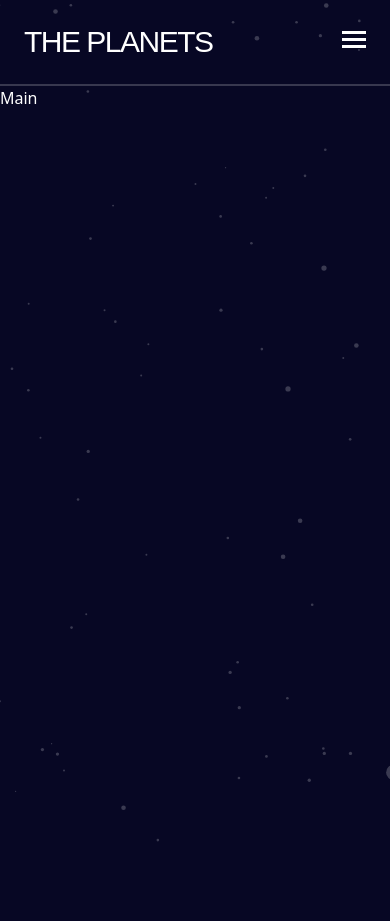
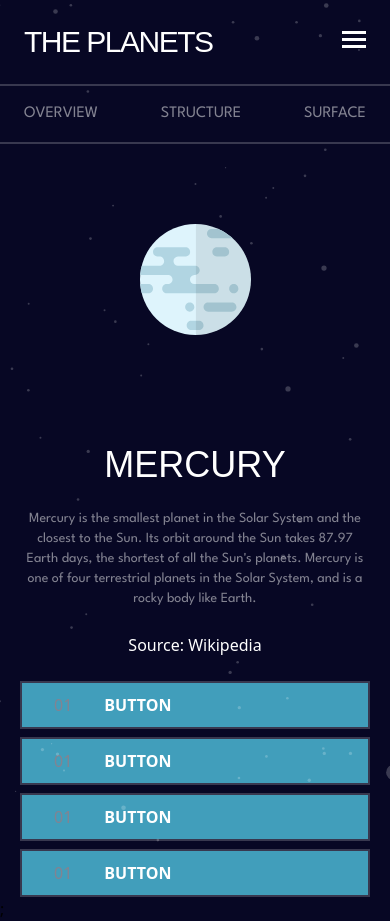
Before and after one commit to AlsoPeters/fem-planets-fact-site, a Next.js app: page / in a window 390 px wide. Before the commit the page ends 844 px from the top, so only its background shows below. Built offline with nearby package versions, Linux system fonts and the light colour scheme; a web font is replaced by a local one.

Commit message:
started working on mobile menu

```diff
--- a/src/components/Button.tsx
+++ b/src/components/Button.tsx
@@ -2,18 +2,21 @@ import React, { useState } from 'react';
 import classNames from 'classnames';
 
 export default function Button() {
-  const [wasClicked, setWasClicked] = useState(false);
+  const [toggleActive, setToggleActive] = useState(false);
 
   const defaultStyle =
     'bg-blue-light border-2 border-blue-light flex items-center w-[350px] h-12 leading-[11px]';
 
   const buttonStyle = classNames(defaultStyle, {
     'bg-black border-2 border-gray-dark flex items-center w-[350px] h-12 leading-[11px] hover:bg-gray-dark':
-      !wasClicked,
+      !toggleActive,
   });
 
   return (
-    <button onClick={() => setWasClicked(!wasClicked)} className={buttonStyle}>
+    <button
+      onClick={() => setToggleActive(!toggleActive)}
+      className={buttonStyle}
+    >
       <div className='text-gray px-8'>01</div>
       <div className='text-white font-bold'>BUTTON</div>
     </button>
--- /dev/null
+++ b/src/components/InfoMenu.tsx
@@ -0,0 +1,11 @@
+import React from 'react';
+
+export default function InfoMenu() {
+  return (
+    <div className='flex justify-between px-6 py-4 border-b-2 border-gray-dark font-spartan text-gray'>
+      <div>OVERVIEW</div>
+      <div>STRUCTURE</div>
+      <div>SURFACE</div>
+    </div>
+  );
+}
--- /dev/null
+++ b/src/components/MobileMenu.tsx
@@ -0,0 +1,18 @@
+import Image from 'next/image';
+import React from 'react';
+import MobileMenuItem from './MobileMenuItem';
+
+export default function MobileMenu(): JSX.Element {
+  return (
+    <div className='flex flex-col items-stretch text-white bg-black  absolute w-full px-6 font-spartan'>
+      <MobileMenuItem planet='MERCURY' color='bg-white' />
+      <MobileMenuItem planet='VENUS' color='bg-yellow' />
+      <MobileMenuItem planet='EARTH' color='bg-blue' />
+      <MobileMenuItem planet='MARS' color='bg-orange-100' />
+      <MobileMenuItem planet='JUPITER' color='bg-orange-200' />
+      <MobileMenuItem planet='SATURN' color='bg-yellow' />
+      <MobileMenuItem planet='URANUS' color='bg-green' />
+      <MobileMenuItem planet='NEPTUNE' color='bg-blue-light' />
+    </div>
+  );
+}
--- /dev/null
+++ b/src/components/MobileMenuItem.tsx
@@ -0,0 +1,21 @@
+import React from 'react';
+import Image from 'next/image';
+
+export default function MobileMenuItem({ planet, color }): JSX.Element {
+  return (
+    <div className='flex items-center justify-between border-2 border-black py-4 border-b-gray-dark'>
+      <div className='flex gap-4'>
+        <div className={`h-4 w-4 rounded-full ${color}`}></div>
+        <div>{planet}</div>
+      </div>
+      <div>
+        <Image
+          src='/assets/icon-chevron.svg'
+          width={4}
+          height={8}
+          alt='chevron'
+        />
+      </div>
+    </div>
+  );
+}
--- a/src/components/Nav.tsx
+++ b/src/components/Nav.tsx
@@ -3,7 +3,7 @@ import Image from 'next/image';
 
 export default function Nav(): JSX.Element {
   return (
-    <div className='flex justify-between px-6 py-4 border-b-2 border-gray-dark items-center'>
+    <div className='flex justify-between px-6 py-4 border-b-2 border-gray-dark bg-black items-center '>
       <h2 className='text-white text-3xl leading-[52px] -tracking-[1.5px] font-antonio'>
         THE PLANETS
       </h2>
--- /dev/null
+++ b/src/components/PlanetImage.tsx
@@ -0,0 +1,15 @@
+import React from 'react';
+import Image from 'next/image';
+
+export default function PlanetImage(): JSX.Element {
+  return (
+    <div className='m-auto py-20'>
+      <Image
+        src='/assets/planet-mercury.svg'
+        width={111}
+        height={111}
+        alt='mercury'
+      />
+    </div>
+  );
+}
--- /dev/null
+++ b/src/components/PlanetOverview.tsx
@@ -0,0 +1,23 @@
+import React from 'react';
+import Button from './Button';
+
+export default function PlanetOverview(): JSX.Element {
+  return (
+    <div className='flex flex-col items-center px-6'>
+      <div className='font-antonio text-4xl my-6'>MERCURY</div>
+      <p className=' font-spartan text-center text-sm text-gray'>
+        Mercury is the smallest planet in the Solar System and the closest to
+        the Sun. Its orbit around the Sun takes 87.97 Earth days, the shortest
+        of all the Sun's planets. Mercury is one of four terrestrial planets in
+        the Solar System, and is a rocky body like Earth.
+      </p>
+      <div className='my-6'>Source: Wikipedia</div>
+      <div className='gap-2 flex flex-col'>
+        <Button />
+        <Button />
+        <Button />
+        <Button />
+      </div>
+    </div>
+  );
+}
--- a/src/pages/_app.tsx
+++ b/src/pages/_app.tsx
@@ -1,8 +1,18 @@
-import "../styles/globals.css";
-import type { AppType } from "next/dist/shared/lib/utils";
+import '../styles/globals.css';
+import type { AppType } from 'next/dist/shared/lib/utils';
+import Nav from '../components/Nav';
+import InfoMenu from '../components/InfoMenu';
+import MobileMenu from '../components/MobileMenu';
 
 const MyApp: AppType = ({ Component, pageProps }) => {
-  return <Component {...pageProps} />;
+  return (
+    <>
+      <Nav />
+      {/* <MobileMenu /> */}
+      <InfoMenu />
+      <Component {...pageProps} />;
+    </>
+  );
 };
 
 export default MyApp;
--- a/src/pages/index.tsx
+++ b/src/pages/index.tsx
@@ -1,10 +1,17 @@
 import type { NextPage } from 'next';
 import Head from 'next/head';
+import Image from 'next/image';
+import Link from 'next/link';
+import fsPromises from 'fs/promises';
+import path from 'path';
+
 import Button from '../components/Button';
 import Nav from '../components/Nav';
-import Image from 'next/image';
+import InfoMenu from '../components/InfoMenu';
+import PlanetImage from '../components/PlanetImage';
+import PlanetOverview from '../components/PlanetOverview';
 
-const Home: NextPage = () => {
+export default function NextPage(): JSX.Element {
   return (
     <>
       <Head>
@@ -19,13 +26,15 @@ const Home: NextPage = () => {
         objectPosition='center'
         alt='background stars'
       />
-      <Nav />
-      <main className='text-white'>Main</main>
+      <main className='text-white flex flex-col'>
+        <PlanetImage />
+        <PlanetOverview />
+
+        <div className='text-white'></div>
+      </main>
     </>
   );
-};
-
-export default Home;
+}
 
 // type TechnologyCardProps = {
 //   name: string;
--- /dev/null
+++ b/src/pages/planets/mercury.tsx
@@ -0,0 +1,5 @@
+import React from 'react';
+
+export default function mercury(): JSX.Element {
+  return <div className='text-white'>mercury</div>;
+}
```
Also changed, not shown: data.json (line endings or trailing spaces).
